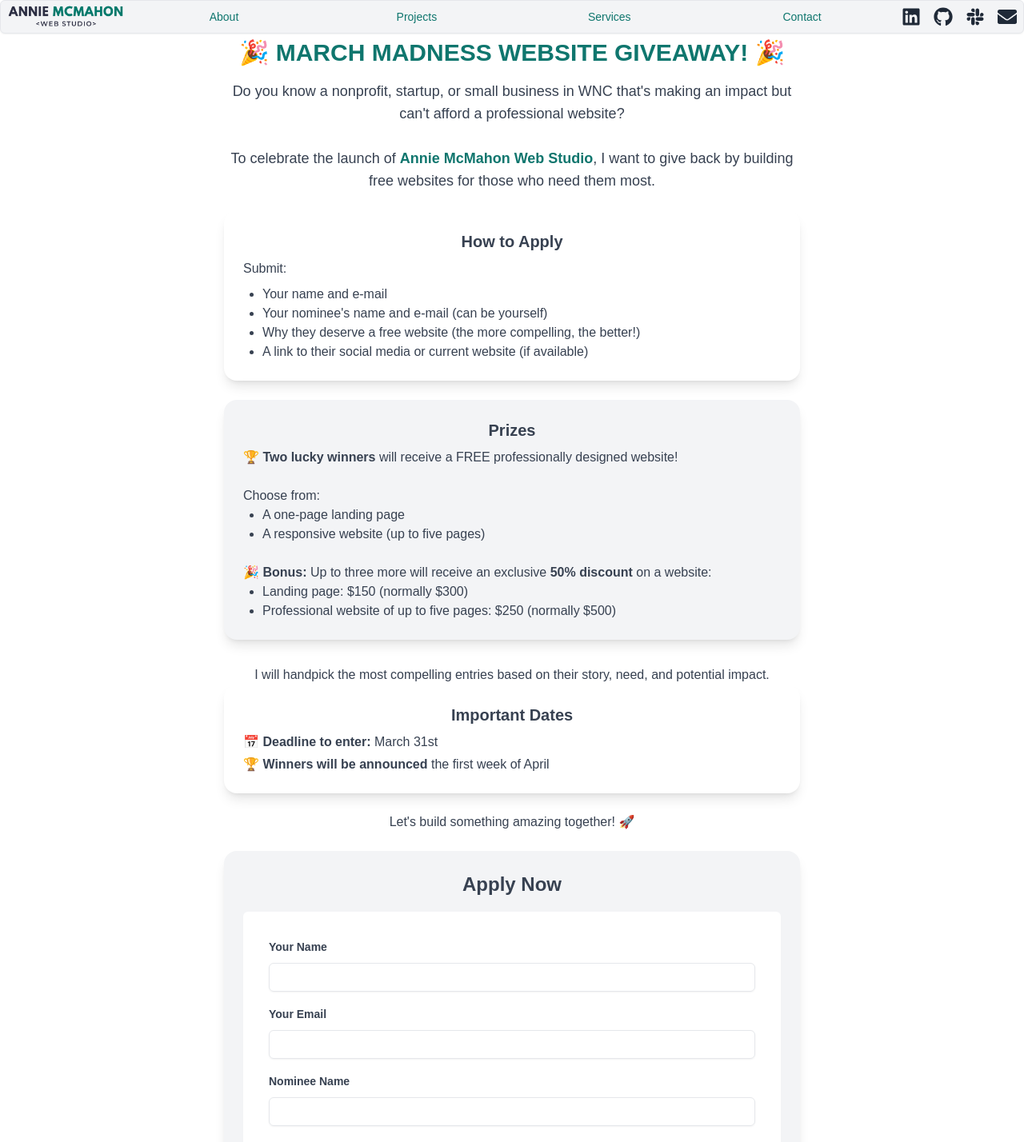
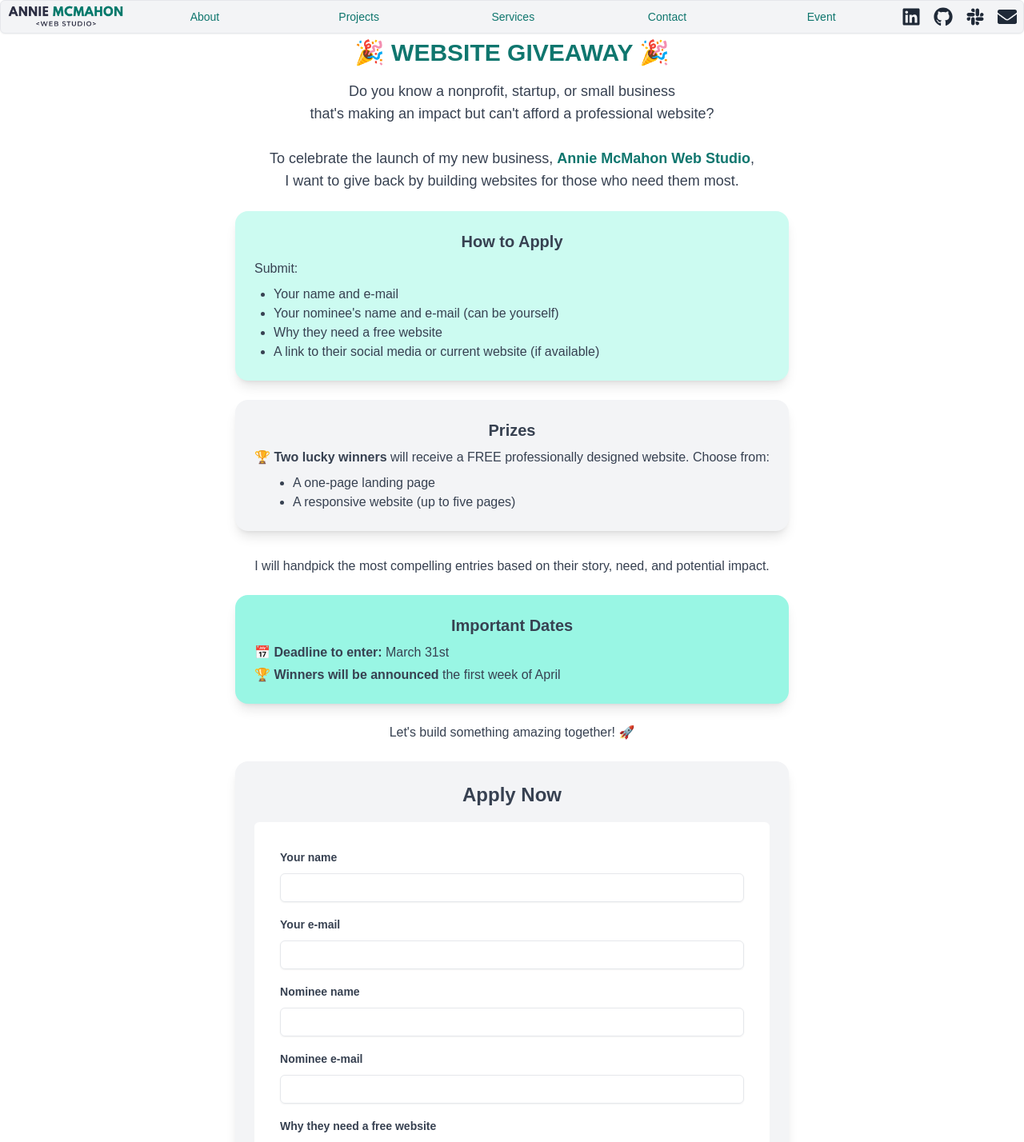
Before and after one commit to AnnieMcMahon/annie-mcmahon-portfolio, a Next.js app: page /event in a window 1280 px wide. Shown: the top 1428 px of the page at 80% size. Built offline with nearby package versions, Linux system fonts and the light colour scheme.

Commit message:
edited event and added link to navbar

```diff
--- a/app/components/EventForm.tsx
+++ b/app/components/EventForm.tsx
@@ -86,7 +86,7 @@ export default function EventForm() {
             name="name"
             render={({ field }) => (
               <FormItem>
-                <FormLabel className="font-bold">Your Name</FormLabel>
+                <FormLabel className="font-bold">Your name</FormLabel>
                 <FormControl>
                   <Input className="w-full" {...field} />
                 </FormControl>
@@ -100,7 +100,7 @@ export default function EventForm() {
             name="email"
             render={({ field }) => (
               <FormItem>
-                <FormLabel className="font-bold">Your Email</FormLabel>
+                <FormLabel className="font-bold">Your e-mail</FormLabel>
                 <FormControl>
                   <Input className="w-full" type="email" {...field} />
                 </FormControl>
@@ -114,7 +114,7 @@ export default function EventForm() {
             name="nomineeName"
             render={({ field }) => (
               <FormItem>
-                <FormLabel className="font-bold">Nominee Name</FormLabel>
+                <FormLabel className="font-bold">Nominee name</FormLabel>
                 <FormControl>
                   <Input className="w-full" {...field} />
                 </FormControl>
@@ -128,7 +128,7 @@ export default function EventForm() {
             name="nomineeEmail"
             render={({ field }) => (
               <FormItem>
-                <FormLabel className="font-bold">Nominee Email</FormLabel>
+                <FormLabel className="font-bold">Nominee e-mail</FormLabel>
                 <FormControl>
                   <Input className="w-full" type="email" {...field} />
                 </FormControl>
@@ -143,7 +143,7 @@ export default function EventForm() {
             render={({ field }) => (
               <FormItem>
                 <FormLabel className="font-bold">
-                  Why they deserve a free website
+                  Why they need a free website
                 </FormLabel>
                 <FormControl>
                   <Textarea className="h-24" {...field} />
--- a/app/event/page.tsx
+++ b/app/event/page.tsx
@@ -4,29 +4,28 @@ export default function Event() {
   return (
     <div className="md:max-w-3xl mx-auto px-6 py-12 text-gray-700">
       <h1 className="text-3xl font-bold text-center text-teal-700">
-        🎉 MARCH MADNESS WEBSITE GIVEAWAY! 🎉
+        🎉 WEBSITE GIVEAWAY 🎉
       </h1>
       <p className="text-lg text-center mt-4">
-        Do you know a nonprofit, startup, or small business in WNC that&#39;s
+        Do you know a nonprofit, startup, or small business <br/> that&#39;s
         making an impact but can&#39;t afford a professional website?
         <br />
         <br />
-        To celebrate the launch of{" "}
+        To celebrate the launch of my new business,{" "}
         <span className="font-bold text-teal-700">
           Annie McMahon Web Studio
-        </span>
-        , I want to give back by building free websites for those who need them
-        most.
+        </span>, <br/>
+        I want to give back by building websites for those who need them most.
       </p>
 
-      <div className="bg-white-100 p-6 rounded-2xl shadow-lg mt-6">
+      <div className="bg-teal-100 p-6 rounded-2xl shadow-lg mt-6">
         <h2 className="text-xl font-semibold">How to Apply</h2>
         <p className="text-gray-700 mt-2">Submit:</p>
         <ul className="list-disc pl-6 mt-2">
           <li>Your name and e-mail</li>
           <li>Your nominee&#39;s name and e-mail (can be yourself)</li>
           <li>
-            Why they deserve a free website (the more compelling, the better!)
+            Why they need a free website
           </li>
           <li>
             A link to their social media or current website (if available)
@@ -37,34 +36,17 @@ export default function Event() {
       <div className="bg-gray-100 p-6 mb-8 rounded-2xl shadow-lg mt-6">
         <h2 className="text-xl font-semibold">Prizes</h2>
         <p className="list-none pl-0 mt-2">
-          🏆 <span className="font-bold">Two lucky winners</span> will receive a
-          FREE professionally designed website!
-        </p>
-        <br />
-        <p>Choose from:</p>
-        <ul className="list-disc pl-6">
+          🏆 <span className="font-bold">Two lucky winners</span> will receive a FREE professionally designed website. Choose from:</p>
+        <ul className="list-disc pl-12 mt-2">
           <li>A one-page landing page</li>
           <li>A responsive website (up to five pages)</li>
         </ul>
-        <br />
-        <p>
-          🎉 <span className="font-bold">Bonus:</span> Up to three more will
-          receive an exclusive <span className="font-bold">50% discount</span>{" "}
-          on a website:
-        </p>
-        <ul className="list-disc pl-6">
-          <li>Landing page: $150 (normally $300)</li>
-          <li>
-            Professional website of up to five pages: $250 (normally $500)
-          </li>
-        </ul>
       </div>
       <p className="text-center">
-        I will handpick the most compelling entries based on their story, need,
-        and potential impact.
+        I will handpick the most compelling entries based on their story, need, and potential impact.
       </p>
-
-      <div className="bg-white p-6 rounded-2xl shadow-lg mb-6">
+      <br/>
+      <div className="bg-teal-200 p-6 rounded-2xl shadow-lg mb-6">
         <h2 className="text-xl font-semibold">Important Dates</h2>
         <p className="mt-2">
           📅 <span className="font-bold">Deadline to enter:</span> March 31st
@@ -77,7 +59,6 @@ export default function Event() {
       <p className="text-center">
         Let&#39;s build something amazing together! 🚀
       </p>
-
       <EventForm />
     </div>
   );
--- a/app/lib/navtabs.ts
+++ b/app/lib/navtabs.ts
@@ -19,11 +19,11 @@ const navtabs = [
     link: "/#contact",
     display: "Contact"
   },
-  // {
-  //   id: 5,
-  //   link: "/event",
-  //   display: "Event"
-  // },
+  {
+    id: 5,
+    link: "/event",
+    display: "Event"
+  },
 ]
 
 export default navtabs;
```
Also changed, not shown: 1 other file (tests, documents, lock files or other folders).
